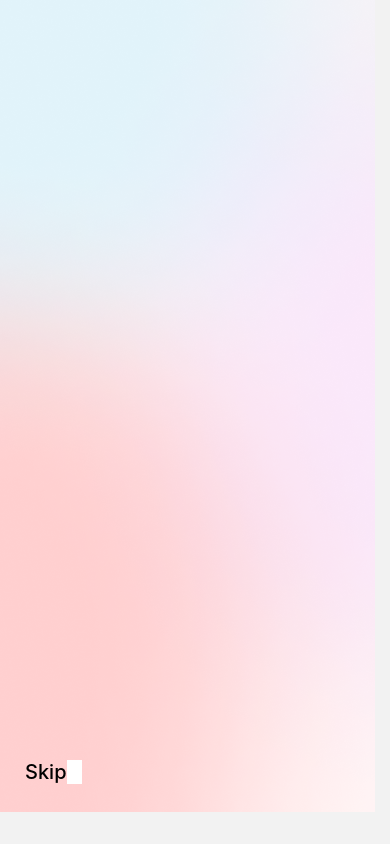
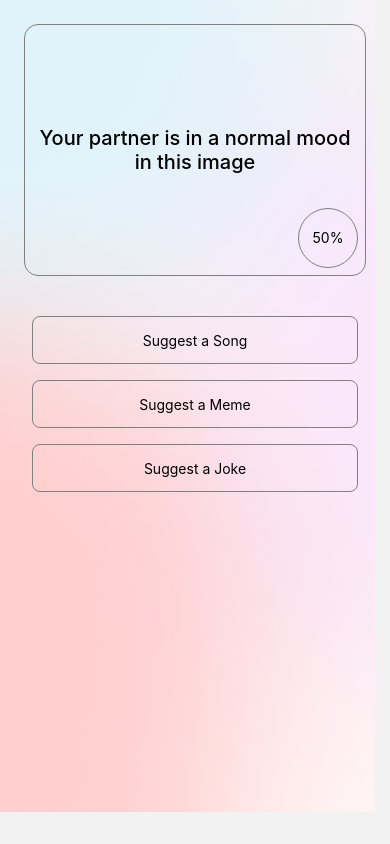
Before and after one commit to wdevon99/PocketCupid, a React Native app: screen /EmotionResults in a window 390 px wide. Before the commit this address had no page. Built offline with nearby package versions, Linux system fonts and the light colour scheme.

Commit message:
feat: :sparkles: emotoins results UI

```diff
--- a/src/navigation/RootNavigation.tsx
+++ b/src/navigation/RootNavigation.tsx
@@ -3,11 +3,12 @@ import {NavigationContainer} from '@react-navigation/native';
 import {createNativeStackNavigator} from '@react-navigation/native-stack';
 import MainScreen from '../screens/MainScreen';
 import IntroScreen from '../screens/IntroScreen';
+import EmotionResultsScreen from '../screens/EmotionResultsScreen';
 const Stack = createNativeStackNavigator();
 export default function RootNavigation() {
   return (
     <NavigationContainer>
-      <Stack.Navigator initialRouteName="IntroScreen">
+      <Stack.Navigator initialRouteName="EmotionResults">
         <Stack.Screen
           name="MainScreen"
           options={{headerShown: true}}
@@ -18,6 +19,11 @@ export default function RootNavigation() {
           options={{headerShown: false}}
           component={IntroScreen}
         />
+        <Stack.Screen
+          name="EmotionResults"
+          options={{headerShown: false}}
+          component={EmotionResultsScreen}
+        />
       </Stack.Navigator>
     </NavigationContainer>
   );
--- /dev/null
+++ b/src/screens/EmotionResultsScreen.tsx
@@ -0,0 +1,85 @@
+import * as React from 'react';
+import {StyleSheet, Text, TouchableOpacity, View} from 'react-native';
+import ViewWrapper from '../components/layouts/ViewWrapper/ViewWrapper.component';
+
+const styles = StyleSheet.create({
+  mainContainer: {
+    flex: 1,
+    padding: 24,
+  },
+  resultsContainer: {
+    flex: 1,
+    flexDirection: 'row',
+    justifyContent: 'center',
+  },
+  resultsBox: {
+    padding: 8,
+    borderRadius: 14,
+    borderWidth: 1,
+    flex: 1,
+    textAlign: 'center',
+    justifyContent: 'center',
+    borderColor: 'gray',
+  },
+  resultInText: {
+    fontSize: 20,
+    fontWeight: '500',
+    textAlign: 'center',
+  },
+  resultPercentage: {
+    position: 'absolute',
+    borderWidth: 1,
+    right: 7,
+    bottom: 7,
+    width: 60,
+    height: 60,
+    borderRadius: 30,
+    textAlign: 'center',
+    paddingTop: 20,
+    borderColor: 'gray',
+  },
+  actionsContainer: {
+    padding: 8,
+    flex: 2,
+    marginTop: 24,
+  },
+  actionButton: {
+    height: 48,
+    alignItems: 'center',
+    justifyContent: 'center',
+    marginVertical: 8,
+    borderWidth: 1,
+    borderRadius: 8,
+    borderColor: 'gray',
+  },
+});
+
+const EmotionResultsScreen = () => {
+  return (
+    <ViewWrapper>
+      <View style={styles.mainContainer}>
+        <View style={styles.resultsContainer}>
+          <View style={styles.resultsBox}>
+            <Text style={styles.resultInText}>
+              Your partner is in a normal mood in this image
+            </Text>
+            <Text style={styles.resultPercentage}>50%</Text>
+          </View>
+        </View>
+        <View style={styles.actionsContainer}>
+          <TouchableOpacity style={styles.actionButton}>
+            <Text>Suggest a Song</Text>
+          </TouchableOpacity>
+          <TouchableOpacity style={styles.actionButton}>
+            <Text>Suggest a Meme</Text>
+          </TouchableOpacity>
+          <TouchableOpacity style={styles.actionButton}>
+            <Text>Suggest a Joke</Text>
+          </TouchableOpacity>
+        </View>
+      </View>
+    </ViewWrapper>
+  );
+};
+
+export default EmotionResultsScreen;
```
